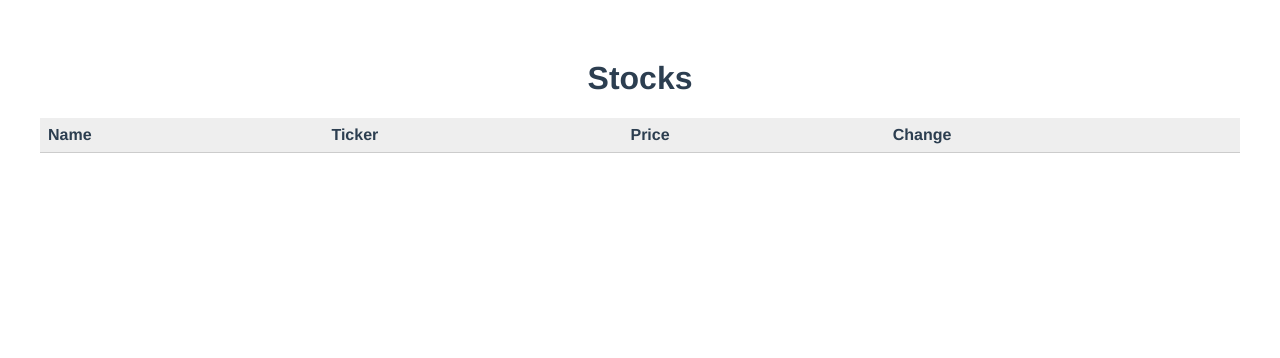
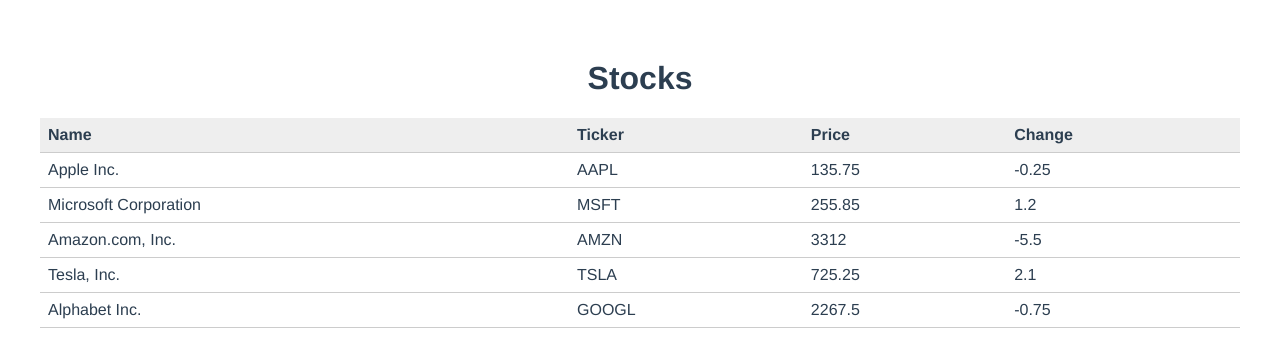
Before and after one commit to mirandaweston/track-your-shares, a Vue app: page / in a window 1280 px wide. Shown: the top 358 px of the page. Built offline with nearby package versions, Linux system fonts and the light colour scheme.

Commit message:
Adding stocks to HomePage: passes tests

```diff
--- a/src/components/HomePage.vue
+++ b/src/components/HomePage.vue
@@ -10,9 +10,48 @@
           <th>Change</th>
         </tr>
       </thead>
+      <tbody>
+        <tr v-for="stock in stocks" :key="stock.ticker">
+          <td>{{ stock.name }}</td>
+          <td>{{ stock.ticker }}</td>
+          <td>{{ stock.price }}</td>
+          <td>{{ stock.change }}</td>
+        </tr>
+      </tbody>
     </table>
   </div>
 </template>
+
+<script>
+export default {
+  data() {
+    return {
+      stocks: [
+        { name: "Apple Inc.", ticker: "AAPL", price: 135.75, change: -0.25 },
+        {
+          name: "Microsoft Corporation",
+          ticker: "MSFT",
+          price: 255.85,
+          change: 1.2,
+        },
+        {
+          name: "Amazon.com, Inc.",
+          ticker: "AMZN",
+          price: 3312.0,
+          change: -5.5,
+        },
+        { name: "Tesla, Inc.", ticker: "TSLA", price: 725.25, change: 2.1 },
+        {
+          name: "Alphabet Inc.",
+          ticker: "GOOGL",
+          price: 2267.5,
+          change: -0.75,
+        },
+      ],
+    };
+  },
+};
+</script>
 
 <style scoped>
 .home-page {
```
Also changed, not shown: 1 other file (tests, documents, lock files or other folders).
